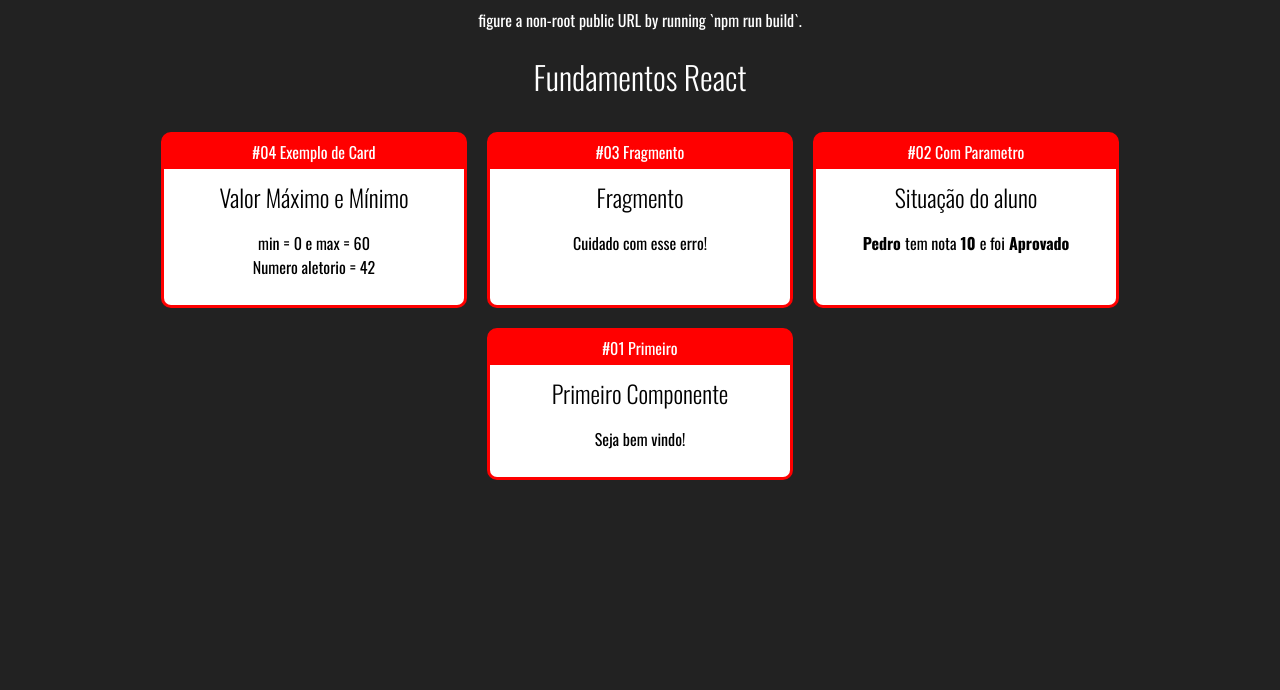
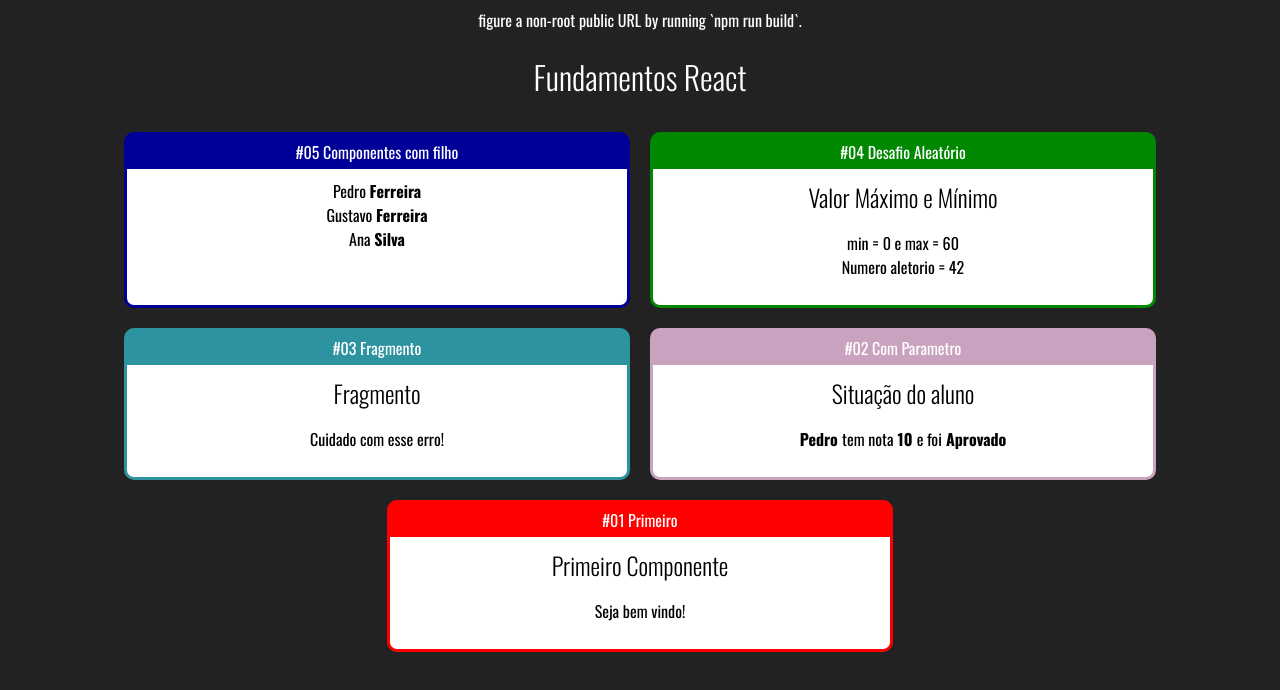
Before and after one commit to ArthurDetomi/Curso-React-Cod3r, a React (Create React App) app in the folder fundamentos-react/: page / in a window 1280 px wide. Shown: the top 690 px of the page. Built offline with nearby package versions, Linux system fonts and the light colour scheme.

Commit message:
Componente com filho #01

```diff
--- a/fundamentos-react/src/App.jsx
+++ b/fundamentos-react/src/App.jsx
@@ -6,6 +6,8 @@ import ComParametro from './components/basicos/ComParametro';
 import Fragmento from './components/basicos/Fragmento';
 import NumeroAleatorio from "./components/basicos/NumeroAleatorio";
 import Card from "./components/layout/Card";
+import Familia from "./components/basicos/Familia";
+
 import './App.css'
 
 export default () =>
@@ -13,15 +15,19 @@ export default () =>
         <h1>Fundamentos React</h1>
 
         <div className="Cards">
-            <Card titulo="#04 Exemplo de Card">
+            <Card titulo="#05 Componentes com filho" color="#009">
+                <Familia sobrenome="Ferreira" />
+            </Card>
+
+            <Card titulo="#04 Desafio Aleatório" color="#080">
                 <NumeroAleatorio valueMin="0" valueMax="60" />
             </Card>
 
-            <Card titulo="#03 Fragmento">
+            <Card titulo="#03 Fragmento" color="#2e93a1">
                 <Fragmento />
             </Card>
 
-            <Card titulo="#02 Com Parametro">
+            <Card titulo="#02 Com Parametro" color="#c9a2bf">
                 <ComParametro titulo="Situação do aluno"
                     aluno="Pedro" nota="9.3" />
             </Card>
@@ -29,6 +35,7 @@ export default () =>
             <Card titulo="#01 Primeiro">
                 <Primeiro />
             </Card>
+
         </div>
 
     </div>
--- /dev/null
+++ b/fundamentos-react/src/components/basicos/Familia.jsx
@@ -0,0 +1,13 @@
+/* eslint-disable import/no-anonymous-default-export */
+import React from "react";
+import FamiliaMembro from "./FamiliaMembro";
+
+export default (props) => {
+    return (
+        <div>
+            <FamiliaMembro nome="Pedro" sobrenome={props.sobrenome}></FamiliaMembro>
+            <FamiliaMembro nome="Gustavo" {...props} ></FamiliaMembro>
+            <FamiliaMembro nome="Ana" sobrenome="Silva"></FamiliaMembro>
+        </div>
+    );
+}
--- /dev/null
+++ b/fundamentos-react/src/components/basicos/FamiliaMembro.jsx
@@ -0,0 +1,10 @@
+/* eslint-disable import/no-anonymous-default-export */
+import React from "react";
+
+export default (props) => {
+    return (
+        <div>
+            {props.nome} <strong>{props.sobrenome}</strong>
+        </div>
+    );
+}
--- a/fundamentos-react/src/components/layout/Card.css
+++ b/fundamentos-react/src/components/layout/Card.css
@@ -1,13 +1,13 @@
 .Card {
-    background-color: red;
-    border: 3px solid red;
+    border: 3px solid;
     border-radius: 10px;
     overflow: hidden;
     margin: 10px;
 
     display: flex;
     flex-direction: column;
-    min-width: 300px;
+    min-width: 500px;
+    max-width: 500px;
 }
 
 .Card .Title {
--- a/fundamentos-react/src/components/layout/Card.jsx
+++ b/fundamentos-react/src/components/layout/Card.jsx
@@ -4,8 +4,14 @@ import React from "react";
 import "./Card.css";
 
 export default (props) => {
+
+    const cardStyle = {
+        backgroundColor: props.color || '#F00',
+        borderColor: props.color || '#F00',
+    }
+
     return (
-        <div className="Card">
+        <div className="Card" style={cardStyle}>
             <div className="Title">{props.titulo}</div>
             <div className="Content">{props.children}</div>
         </div>
```
